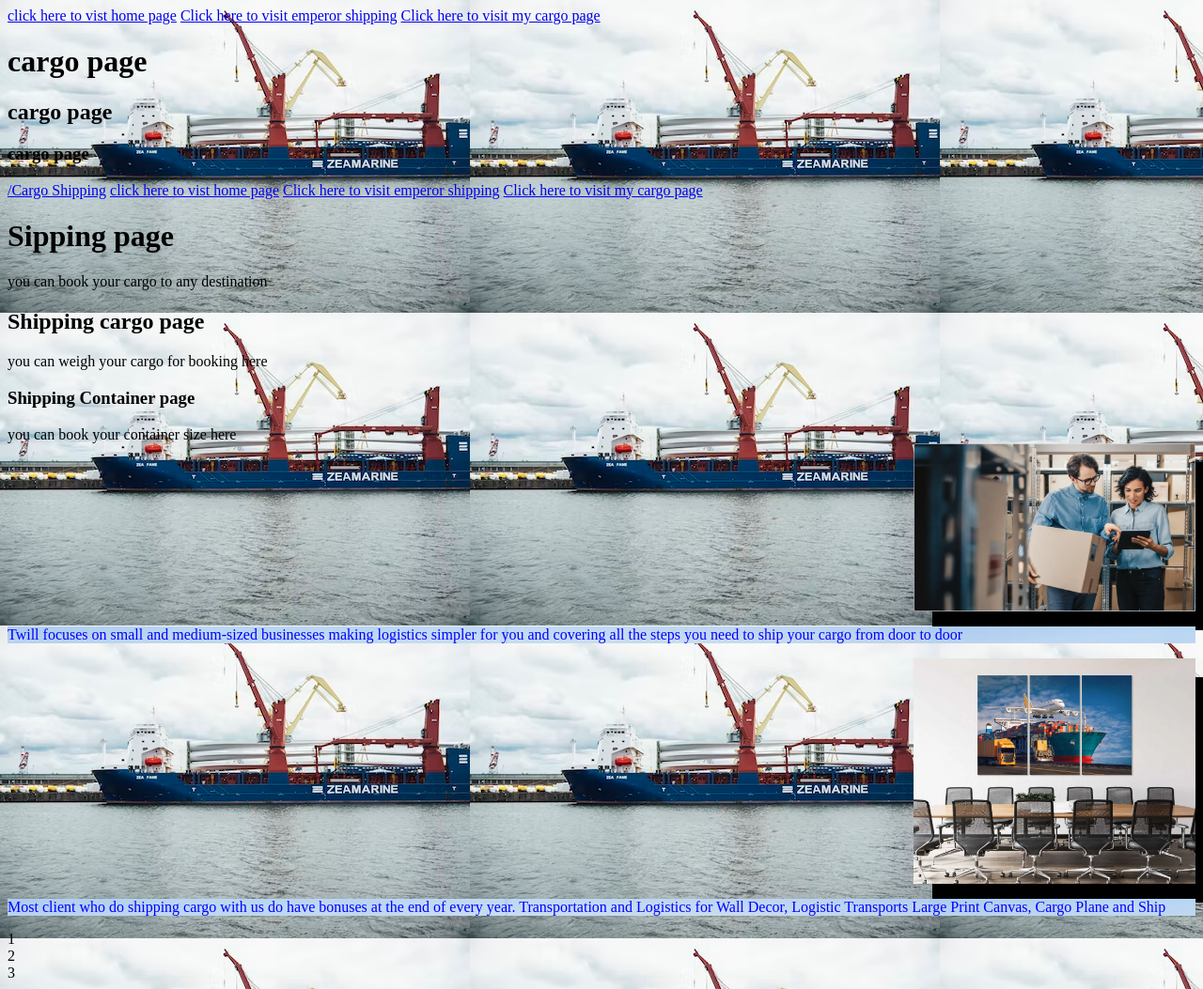
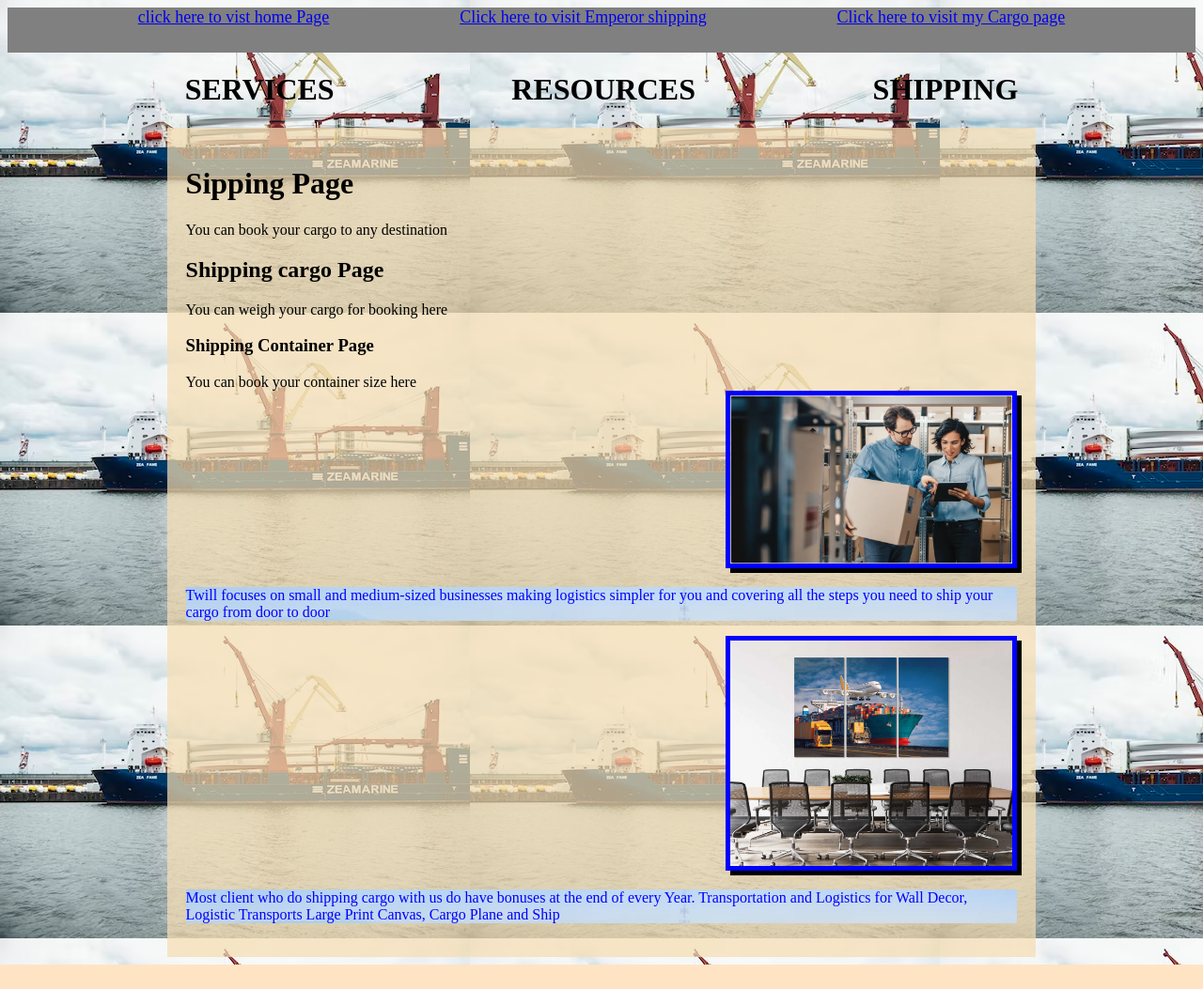
Before and after one commit to Abidoye35/CV-web-lectures, a plain HTML site: page cargo.html in a window 1280 px wide. Shown: the whole page at 94% size. After the commit the page ends 1027 px from the top, so only its background shows below. Drawn offline with Linux system fonts and the light colour scheme.

Commit message:
cahnged layout of pages

```diff
--- a/cargo.html
+++ b/cargo.html
@@ -4,46 +4,34 @@
     <meta charset="UTF-8">
     <meta http-equiv="X-UA-Compatible" content="IE=edge">
     <meta name="viewport" content="width=device-width, initial-scale=1.0">
-    <title>Document</title>
-    <link rel="stylesheet" href="style.css">
+    <title>Emperor Shipping International Limited</title>
+<link rel="stylesheet" href="style.css">
+
 </head>
-<body>
-    <a href="index.html">click here to vist home page</a>
-    <a href="shipping.html">Click here to visit emperor shipping</a>
-    <a href="cargo.html">Click here to visit my cargo page</a>
-    <h1>cargo page</h1>
-    <h2>cargo page</h2>
-    <h3>cargo page</h3>
 
-    <title>Document</title>
-    <link rel="stylesheet" href="style.css">
-    <style>
-        body{
-            background-color:papayawhip;
-        }
-    </style>
-</head>
 
 <body>
     <nav>
-    <a href="https://www.kg-logistics.co.uk/services/commercial-services/?source=Google&medium=Adwords&campaign=TC%20KG%20FRT%20Desktop&gclid=CjwKCAiAv9ucBhBXEiwA6N8nYJAthv4_exBI3bQPW48fnP9AOihyDXsrc8bgt9rsxCJ7hL3d1kl2XhoCdA0QAvD_BwE">/Cargo Shipping</a>
-    <a href="index.html">click here to vist home page</a>
-<a href="shipping.html">Click here to visit emperor shipping</a>
-<a href="cargo.html">Click here to visit my cargo page</a>
+
+    <a href="index.html">click here to vist home Page</a>
+    <a href="shipping.html">Click here to visit Emperor shipping</a>
+    <a href="cargo.html">Click here to visit my Cargo page</a>
     </nav>
-<div>
-<h1>Sipping page</h1>you can book your cargo to any destination</a>
-<h2>Shipping cargo page</h2>you can weigh your cargo for booking here</a>
-<h3>Shipping Container page</h3>you can book your container size here</a>
+
+<div class="title">
+<h1> SERVICES </h1>
+<h1> RESOURCES </h1>
+<h1> SHIPPING </h1>
+</div>
+<div class="content">
+
+<h1>Sipping Page</h1>You can book your cargo to any destination</a>
+<h2>Shipping cargo Page</h2>You can weigh your cargo for booking here</a>
+<h3>Shipping Container Page</h3>You can book your container size here</a>
 <img src="images/services.webp"/>
 <p>Twill focuses on small and medium-sized businesses making logistics simpler for you and covering all the steps you need to ship your cargo from door to door</p>
 <img src="images/conference.webp"/>
-<p>Most client who do shipping cargo with us do have bonuses at the end of every year. Transportation and Logistics for Wall Decor, Logistic Transports Large Print Canvas, Cargo Plane and Ship</p>
-
-<div class="flex-container">
-    <div>1</div>
-    <div>2</div>
-    <div>3</div>
+<p>Most client who do shipping cargo with us do have bonuses at the end of every Year. Transportation and Logistics for Wall Decor, Logistic Transports Large Print Canvas, Cargo Plane and Ship</p>
 
 </div>
 
--- a/style.css
+++ b/style.css
@@ -9,6 +9,10 @@ body {
 
 p {
     background-image: url(images/docyard.webp);
+}
+
+a:hover{
+    color: orange;
 }
 
 #div1 {
@@ -25,15 +29,12 @@ img{
 
     margin-left: auto;
     margin-right: right;
+    margin-bottom: 20px;
     display: block;
-    box-shadow: 20px 20px;
+    box-shadow: 5px 5px;
+    width:300px;
+    border: 5px blue solid;
 }
-
-img{
-    width:300px;
-    border: 5px blue;
-}
-
 
     p{
       color: blue;
@@ -76,3 +77,22 @@ img{
 .important-shipping{
         border: 10px pink solid;
 }
+
+nav{
+    background-color: grey;
+    height: 6vh;
+    font-size: large;
+    display:flex;
+    justify-content: space-evenly;
+}
+.title{
+    display:flex;
+    justify-content: space-evenly;
+}
+.content{
+    background:rgba(245, 222, 179, 0.712);
+    width: 70%;
+    margin-left: auto;
+    margin-right: auto;
+    padding: 20px;
+}
```
Also changed, not shown: index.html (+20 -18 lines), shipping.html (+14 -19 lines).
